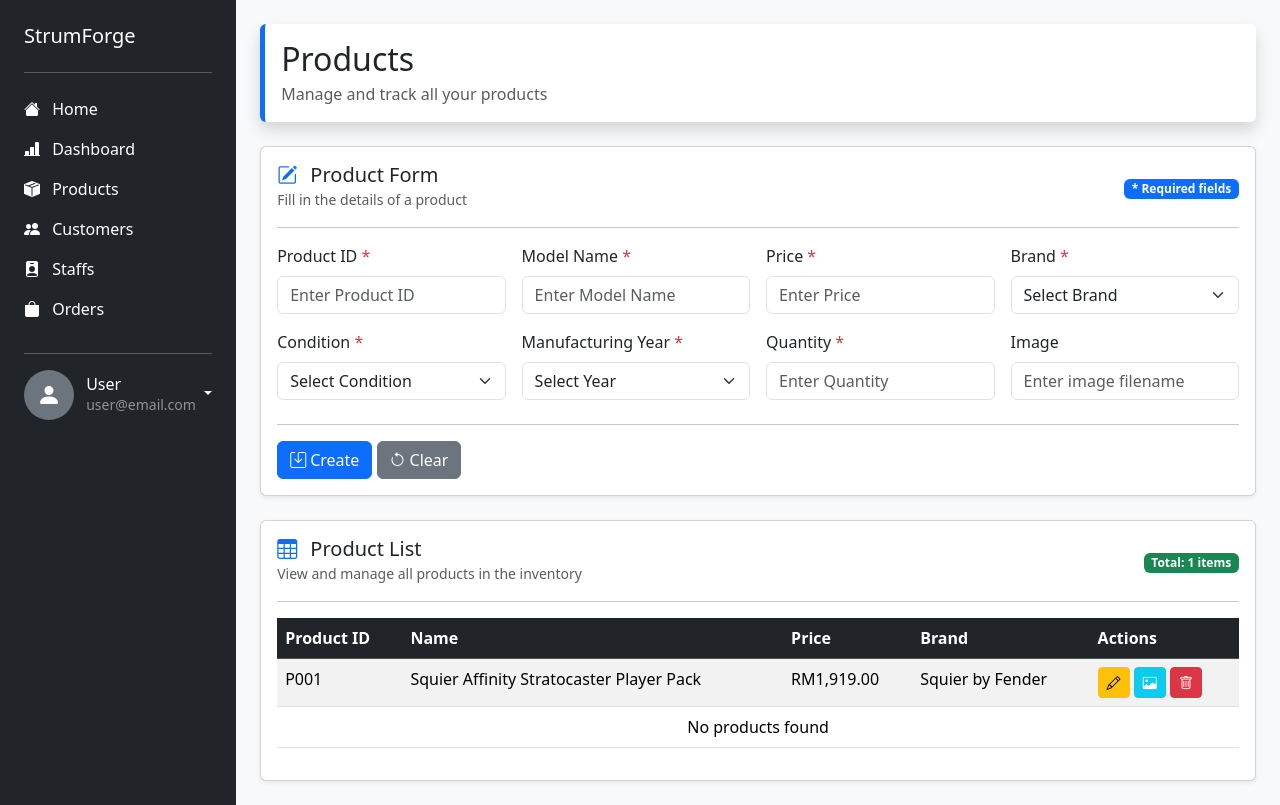
After one commit to aresiff/pt-1, a PHP site: page /products.php in a window 1280 px wide. The commit adds this page. Run offline with PHP 8.4, Linux system fonts and the light colour scheme.

Commit message:
Create products.php file that use layout.php to support CRUD of Products

```diff
--- a/layout.php
+++ b/layout.php
@@ -89,8 +89,8 @@
                     </div>
                 </div>
 
-                <div class="col-auto">
-                    Put content here.
+                <div class="p-4">
+                    <?= $content ?? '' ?>
                 </div>
             </div>
         </div>
--- /dev/null
+++ b/products.php
@@ -0,0 +1,162 @@
+<?php
+ob_start();
+?>
+
+<div class="card shadow border-0 border-start border-5 border-primary mb-4">
+    <div class="card-body">
+        <h2 class="mb-1">Products</h2>
+        <p class="text-muted mb-0">Manage and track all your products</p>
+    </div>
+</div>
+
+<div class="card shadow-sm mb-4">
+    <div class="card-body">
+
+        <div class="row g-0 align-items-center mb-3">
+            <div class="col">
+                <h5 class="mb-0">
+                    <i class="bi bi-pencil-square text-primary me-2"></i>
+                    Product Form
+                </h5>
+                <small class="text-muted">Fill in the details of a product</small>
+            </div>
+            <div class="col-auto">
+                <span class="badge bg-primary">* Required fields</span>
+            </div>
+        </div>
+
+        <hr>
+
+        <form action="" method="post" class="needs-validation" novalidate>
+            <div class="row g-3">
+                <div class="col-md-3">
+                    <label for="pid" class="form-label">Product ID <span class="text-danger" aria-hidden="true">*</span></label>
+                    <input name="product_num" id="pid" type="text" class="form-control" placeholder="Enter Product ID" value="" required>
+                </div>
+                <div class="col-md-3">
+                    <label for="name" class="form-label">Model Name <span class="text-danger" aria-hidden="true">*</span></label>
+                    <input name="product_name" id="name" type="text" class="form-control" placeholder="Enter Model Name" value="" required>
+                </div>
+                <div class="col-md-3">
+                    <label for="price" class="form-label">Price <span class="text-danger" aria-hidden="true">*</span></label>
+                    <input name="product_price" id="price" type="number" class="form-control" placeholder="Enter Price" value="" required min="0" step="0.01">
+                </div>
+                <div class="col-md-3">
+                    <label for="brand" class="form-label">Brand <span class="text-danger" aria-hidden="true">*</span></label>
+                    <select name="product_brand" id="brand" class="form-select" required>
+                        <option value="">Select Brand</option>
+                        <option value="Squier by Fender">Squier by Fender</option>
+                        <option value="Fender">Fender</option>
+                        <option value="Ibanez">Ibanez</option>
+                        <option value="Epiphone">Epiphone</option>
+                        <option value="Les Paul">Les Paul</option>
+                    </select>
+                </div>
+
+                <div class="col-md-3">
+                    <label for="product_condition" class="form-label">Condition <span class="text-danger" aria-hidden="true">*</span></label>
+                    <select name="product_condition" id="product_condition" class="form-select" required>
+                        <option value="">Select Condition</option>
+                        <option value="New">New</option>
+                        <option value="Used">Used</option>
+                    </select>
+                </div>
+
+                <div class="col-md-3">
+                    <label for="year" class="form-label">Manufacturing Year <span class="text-danger" aria-hidden="true">*</span></label>
+                    <select name="product_year" id="year" class="form-select" required>
+                        <option value="">Select Year</option>
+                        <option value="2020">2020</option>
+                        <option value="2021">2021</option>
+                        <option value="2022">2022</option>
+                        <option value="2023">2023</option>
+                        <option value="2024">2024</option>
+                        <option value="2025">2025</option>
+                        <option value="2026">2026</option>
+                    </select>
+                </div>
+
+                <div class="col-md-3">
+                    <label for="quantity" class="form-label">Quantity <span class="text-danger" aria-hidden="true">*</span></label>
+                    <input name="product_quantity" id="quantity" type="number" class="form-control" placeholder="Enter Quantity" value="" required min="0">
+                </div>
+                <div class="col-md-3">
+                    <label for="product_image" class="form-label">Image</label>
+                    <input name="product_image" id="product_image" type="text" class="form-control" placeholder="Enter image filename" value="">
+                </div>
+            </div>
+
+            <hr class="mt-4 mb-3">
+
+            <div>
+                <button type="submit" name="create" class="btn btn-primary">
+                    <i class="bi bi-save me-1"></i>Create
+                </button>
+                <button type="reset" class="btn btn-secondary">
+                    <i class="bi bi-arrow-counterclockwise me-1"></i>Clear
+                </button>
+            </div>
+        </form>
+    </div>
+</div>
+
+<div class="card shadow-sm">
+    <div class="card-body">
+
+        <div class="row align-items-center mb-3">
+            <div class="col">
+                <h5 class="mb-0">
+                    <i class="bi bi-table text-primary me-2"></i>
+                    Product List
+                </h5>
+                <small class="text-muted">View and manage all products in the inventory</small>
+            </div>
+            <div class="col-auto">
+                <span class="badge bg-success">Total: 1 items</span>
+            </div>
+        </div>
+
+        <hr>
+
+        <div class="table-responsive">
+            <table class="table table-striped table-hover">
+                <thead class="table-dark">
+                    <tr>
+                        <th>Product ID</th>
+                        <th>Name</th>
+                        <th>Price</th>
+                        <th>Brand</th>
+                        <th>Actions</th>
+                    </tr>
+                </thead>
+                <tbody>
+                    <tr>
+                        <td>P001</td>
+                        <td>Squier Affinity Stratocaster Player Pack</td>
+                        <td>RM1,919.00</td>
+                        <td>Squier by Fender</td>
+                        <td>
+                            <a href="#" class="btn btn-sm btn-warning">
+                                <i class="bi bi-pencil"></i>
+                            </a>
+                            <button type="button" class="btn btn-sm btn-info text-white">
+                                <i class="bi bi-image"></i>
+                            </button>
+                            <a href="#" class="btn btn-sm btn-danger">
+                                <i class="bi bi-trash"></i>
+                            </a>
+                        </td>
+                    </tr>
+                    <tr>
+                        <td colspan="5" class="text-center">No products found</td>
+                    </tr>
+                </tbody>
+            </table>
+        </div>
+    </div>
+</div>
+
+<?php
+$content = ob_get_clean();
+require_once 'layout.php';
+?>
--- a/test.php
+++ b/test.php
@@ -14,7 +14,7 @@
     </div>
 
     <div class="p-4">
-        Put content here.
+        <?= $content ?? '' ?>
     </div>
 </div>
 
```
